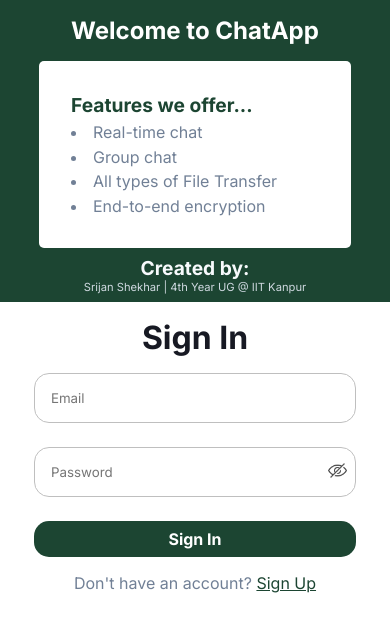
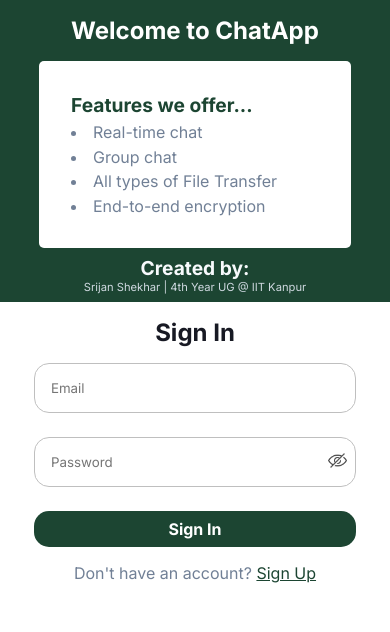
Before and after one commit to SrijanShekhar21/ChattingAppFrontEnd, a React (Vite) app: page / in a window 390 px wide. Shown: the top 632 px of the page. Built offline with nearby package versions, Linux system fonts and the light colour scheme; no server answers.

Commit message:
color corrected

```diff
--- a/src/components/UsersComponent.jsx
+++ b/src/components/UsersComponent.jsx
@@ -130,7 +130,6 @@ function UsersComponent() {
           </label>
           <div className="inputEditDiv">
             <input
-              autoFocus
               onChange={(e) => {
                 setEditName(e.target.value);
               }}
--- a/src/index.css
+++ b/src/index.css
@@ -140,7 +140,7 @@ body {
 
 .login h1,
 .register h1 {
-  font-size: 3rem;
+  font-size: 1.5rem;
   color: #171923;
 }
 
@@ -574,12 +574,12 @@ body {
   font-size: 0.8rem;
 }
 
-.online,
 .isTyping {
   color: hsl(120, 100%, 45%);
 }
 
-.offline {
+.offline,
+.online {
   color: hsl(0, 0%, 65%);
 }
 
@@ -637,17 +637,17 @@ body {
   background-color: hsl(0, 0%, 90%);
   /* margin-left: 1rem; */
   border-bottom-left-radius: 0;
-  /* box-shadow: 0 1px 1px 1px hsl(0, 0%, 90%); */
+  box-shadow: 0 1px 1px 1px hsl(0, 0%, 85%);
 }
 
 .sentMessage {
   align-self: flex-end;
-  background-color: hsl(240, 50%, 15%);
+  background-color: hsl(111, 91%, 91%);
   backdrop-filter: blur(5px);
   /* margin-right: 1rem; */
   border-bottom-right-radius: 0;
-  color: rgb(255, 255, 255);
-  /* box-shadow: 0 1px 1px 1px hsl(0, 0%, 10%); */
+  color: rgb(0, 0, 0);
+  box-shadow: 0 1px 1px 1px hsl(0, 0%, 85%);
 }
 
 .messageContent {
@@ -1104,7 +1104,8 @@ body {
 
   .login h1,
   .register h1 {
-    font-size: 2rem;
+    font-size: 1.5rem;
+    color: #171923;
   }
 
   .login form,
@@ -1202,10 +1203,6 @@ body {
 }
 
 @media screen and (max-width: 550px) {
-  .app {
-    height: 90vh;
-  }
-
   .home {
     justify-content: flex-start;
   }
@@ -1245,6 +1242,10 @@ body {
     margin: 0;
     padding: 0;
     margin-bottom: 0.5rem;
+  }
+
+  .dashboard {
+    height: 93vh;
   }
 
   .dashLeft {
```
